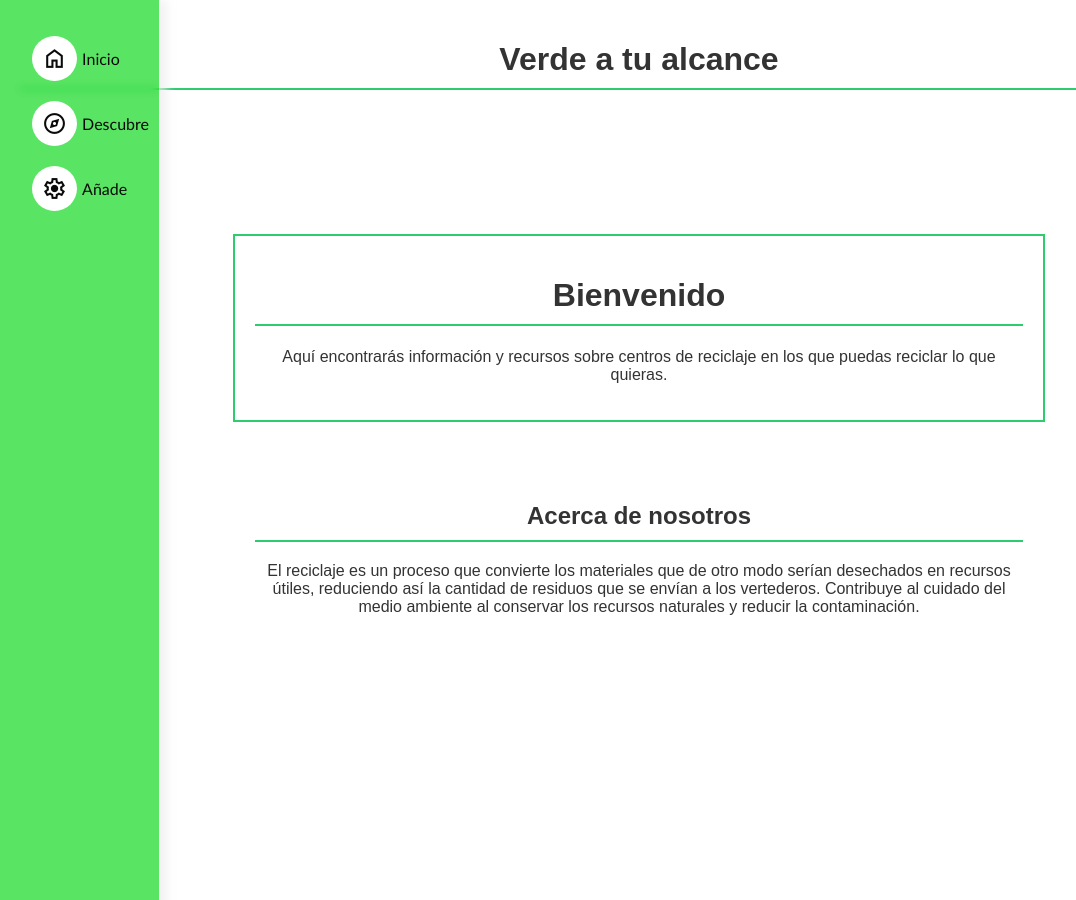
After one commit to Vgaete/VATA_Repository, a Django app: page /VATA_mainApp/home/ in a window 1280 px wide. The commit adds this page. Shown: the whole page, without its empty margins (1-1077 px from the left). Run offline with Django 4.2, Linux system fonts and the light colour scheme.

Commit message:
version final

```diff
--- a/VATA_djangoProject/VATA_djangoProject/settings.py
+++ b/VATA_djangoProject/VATA_djangoProject/settings.py
@@ -11,6 +11,7 @@ https://docs.djangoproject.com/en/4.2/ref/settings/
 """
 
 from pathlib import Path
+import os
 
 # Build paths inside the project like this: BASE_DIR / 'subdir'.
 BASE_DIR = Path(__file__).resolve().parent.parent
@@ -55,7 +56,7 @@ ROOT_URLCONF = 'VATA_djangoProject.urls'
 TEMPLATES = [
     {
         'BACKEND': 'django.template.backends.django.DjangoTemplates',
-        'DIRS': [],
+         'DIRS': [os.path.join(BASE_DIR, 'VATA_mainApp', 'templates\mainGUI')],
         'APP_DIRS': True,
         'OPTIONS': {
             'context_processors': [
--- a/VATA_djangoProject/VATA_mainApp/models.py
+++ b/VATA_djangoProject/VATA_mainApp/models.py
@@ -14,5 +14,6 @@ class Object(models.Model):
 class Place(models.Model):
     placeName = models.CharField(max_length=25)
     location = models.CharField(max_length=500)
-    placeImage = models.ImageField(upload_to='VATA_mainApp\static\VATA_mainApp\PlaceImages')
+    descripcion = models.CharField(max_length=1000)
+    placeImage = models.ImageField(upload_to='VATA_mainApp\static\VATA_mainApp\PlaceImages',blank=True, null=True)
     placeCategory = models.CharField(max_length=6)
--- a/VATA_djangoProject/VATA_mainApp/static/VATA_mainApp/VATA_CSS.css
+++ b/VATA_djangoProject/VATA_mainApp/static/VATA_mainApp/VATA_CSS.css
@@ -12,7 +12,7 @@ body {
 
 
 head {
-    background-color: gray;
+    background-color: rgb(255, 254, 254);
     padding: 40px;
     text-align:center;
     width:fit-content ;height: fit-content;
--- a/VATA_djangoProject/VATA_mainApp/templates/mainGUI/2ndView.html
+++ b/VATA_djangoProject/VATA_mainApp/templates/mainGUI/2ndView.html
@@ -80,12 +80,11 @@
     <div id="contene" class="contenido">
         {% if dataLugares %}
         {% for lugar in dataLugares %}
-            <div>{{localStorage.categoriaSeleccionada}}</div>
             {% if  lugar.placeCategory == receivedData %}
                 <div id="recuadroazul1">
                 <div id="p" > Nombre del lugar: {{lugar.placeName}}</div>
-                <div id="p2" > Direccion del lugar: {{localStorage.categoriaSeleccionada}} </div>
-                <div id="recuadroblanco"></div>
+                <div id="p2" > Direccion del lugar: {{lugar.location}} </div>
+                <div id="recuadroblanco"> Descripcion: {{lugar.descripcion}}</div>
                 <div id="recuadroblanco2"> <img src="{{lugar.placeImage}}" alt="Imagen del lugar"></div>
             </div>
             <div id="lineaseparadora">.</div>
--- /dev/null
+++ b/VATA_djangoProject/VATA_mainApp/templates/mainGUI/home.html
@@ -0,0 +1,152 @@
+<!DOCTYPE html>
+<html lang="es">
+
+<head>
+    <meta charset="UTF-8">
+    <meta name="viewport" content="width=device-width, initial-scale=1.0">
+    <link rel="stylesheet"
+        href="https://fonts.googleapis.com/css2?family=Material+Symbols+Outlined:opsz,wght,FILL,GRAD@20..48,100..700,0..1,-50..200">
+    <title>Bienvenido - Centro de Reciclaje</title>
+    <style>
+        body {
+            font-family: Arial, sans-serif;
+            margin: 0;
+            padding: 0;
+            background-color: #ffffff;
+            color: #333333;
+        }
+
+        .header {
+            background-color: #ffffff;
+            text-align: center;
+            padding: 20px;
+            border-bottom: 2px solid #ffffff;
+        }
+
+        .welcome-container {
+            display: flex;
+            flex-direction: column;
+            align-items: center;
+        }
+
+        .welcome {
+            border: 2px solid #2ecc71;
+            text-align: center;
+            padding: 20px;
+            margin: 20px auto;
+            width: 60%;
+            transition: margin-left 0.3s ease;
+            margin-top: 100px;
+        }
+
+        .about {
+            text-align: center;
+            padding: 20px;
+            margin: 20px auto;
+            width: 60%;
+            transition: margin-left 0.3s ease;
+            margin-top: 20px;
+        }
+
+        h1,
+        h2 {
+            border-bottom: 2px solid #2ecc71;
+            padding-bottom: 10px;
+        }
+
+        /* Estilos para la barra de navegación */
+        #main-container {
+            display: flex;
+        }
+
+        .menu {
+            height: 100vh;
+            transition: .3s;
+            background: #05d713a8;
+            padding: 20px 10px 20px 0;
+            width: 60px;
+            box-shadow: 8px 0px 9px 0px rgba(237, 236, 236, 0.677);
+            backdrop-filter: blur(5px);
+            min-height: 100vh;
+            position: fixed;
+            top: 0;
+            left: 0;
+            z-index: 1;
+            display: flex;
+            justify-content:right;
+            align-items:start;
+        }
+
+        .menu:hover {
+            width: 150px;
+        }
+
+        .menu:hover li span:nth-child(2) {
+            display: block;
+        }
+
+        .menu-content li {
+            list-style: none;
+            border-radius: 0px 50px 50px 0;
+            transition: .3s;
+            margin-bottom: 20px;
+            padding-left: 20px;
+        }
+
+        .menu-content li:hover {
+            background: rgba(251, 251, 251, 0.463);
+        }
+
+        .menu-content li span:nth-child(2) {
+            display: none;
+        }
+
+        a {
+            text-decoration: none;
+            color: rgb(10, 10, 10);
+            display: flex;
+            align-items: center;
+            font-family: 'calibri';
+        }
+
+        .material-symbols-outlined {
+            font-size: 25px;
+            margin-right: 5px;
+            background: #ffffff;
+            border-radius: 50%;
+            padding: 10px;
+        }
+
+    </style>
+</head>
+
+<body>
+    <div class="header">
+        <h1>Verde a tu alcance</h1>
+    </div>
+
+    <div id="main-container">
+        <div class="menu">
+            <ul class="menu-content">
+                <li><a href=""><span class="material-symbols-outlined">home</span><span>Inicio</span></a></li>
+                <li><a href="index"><span class="material-symbols-outlined">explore</span><span>Descubre</span></a></li>
+                <li><a href="formulario"><span class="material-symbols-outlined">settings</span><span>Añade</span></a></li>
+            </ul>
+        </div>
+
+        <div class="welcome-container">
+            <div class="welcome">
+                <h1>Bienvenido</h1>
+                <p>Aquí encontrarás información y recursos sobre centros de reciclaje en los que puedas reciclar lo que quieras.</p>
+            </div>
+
+            <div class="about">
+                <h2>Acerca de nosotros</h2>
+                <p>El reciclaje es un proceso que convierte los materiales que de otro modo serían desechados en recursos útiles, reduciendo así la cantidad de residuos que se envían a los vertederos. Contribuye al cuidado del medio ambiente al conservar los recursos naturales y reducir la contaminación.</p>
+            </div>
+        </div>
+    </div>
+
+</body>
+
+</html>
--- a/VATA_djangoProject/VATA_mainApp/urls.py
+++ b/VATA_djangoProject/VATA_mainApp/urls.py
@@ -3,8 +3,12 @@ from django.urls import path
 from . import views
 
 urlpatterns = [
-    path("", views.index, name="index"),
-    path("lugares/<str:lugar>", views.S2ndView, name="S2ndView"),
+    path("home/index/", views.index, name="index"),
+    path("home/index/lugares/<str:lugar>", views.S2ndView, name="S2ndView"),
     path("test", views.ShowData, name="ShowData"),
+    path('home/formulario/', views.mostrar_formulario, name='mostrar_formulario'),
+    path('guardar_lugar/', views.guardar_lugar, name='guardar_lugar'),
+    path('home/', views.home, name='inicio'),
+    path('home/index/paginadeayuda.html', views.ayuda, name='ayuda'),
 
 ]
--- a/VATA_djangoProject/VATA_mainApp/views.py
+++ b/VATA_djangoProject/VATA_mainApp/views.py
@@ -26,3 +26,30 @@ def mostrar_lugar(request, Place_id):
     Place_id=1
     lugar=Place.objects.get(pk=Place_id)
     return render(request,"2ndView.html",{"Place": lugar})
+
+def guardar_lugar(request):
+    if request.method == 'POST':
+        nombre = request.POST.get('nombre')
+        location = request.POST.get('location')
+        descripcion = request.POST.get('descripcion')
+        imagen = request.FILES.get('imagen')
+        categoria = request.POST.get('categoria')
+
+        nuevo_lugar = Place(placeName=nombre, location=location, descripcion=descripcion, placeImage=imagen, placeCategory=categoria)
+        nuevo_lugar.save()
+        print(nombre, location,descripcion, imagen, categoria)
+
+        return redirect( 'index')  # Puedes renderizar una página de confirmación o redirigir a otra vista
+    else:
+        return redirect( 'mostrar_formulario')  # Si la solicitud no es POST, muestra el formulario nuevamente
+
+
+
+def mostrar_formulario(request):
+    return render(request, 'formulario.html')
+
+def home(request):
+    return render(request, 'home.html')
+
+def ayuda(request):
+    return render(request, 'paginadeayuda.html')
```
Also changed, not shown: VATA_djangoProject/VATA_mainApp/templates/mainGUI/formulario.html (added, +119 -0 lines), VATA_djangoProject/VATA_mainApp/templates/mainGUI/index.html (+64 -21 lines), VATA_djangoProject/VATA_mainApp/templates/paginadeayuda.html (added, +35 -0 lines), VATA_djangoProject/VATA_mainApp/migrations/0004_centroreciclaje.py (added), VATA_djangoProject/VATA_mainApp/migrations/0005_delete_centroreciclaje.py (added), VATA_djangoProject/VATA_mainApp/migrations/0006_alter_place_placeimage.py (added), VATA_djangoProject/VATA_mainApp/migrations/0007_place_descripcion.py (added), VATA_djangoProject/VATA_mainApp/static/VATA_mainApp/LogoUsm.png (added), VATA_djangoProject/VATA_mainApp/static/VATA_mainApp/LogodeReciclaje (2).png (added), VATA_djangoProject/VATA_mainApp/static/VATA_mainApp/PlaceImages/WhatsApp_Image_2023-11-04_at_13.39.05_V8Pint6.jpeg (added), VATA_djangoProject/db.sqlite3.
